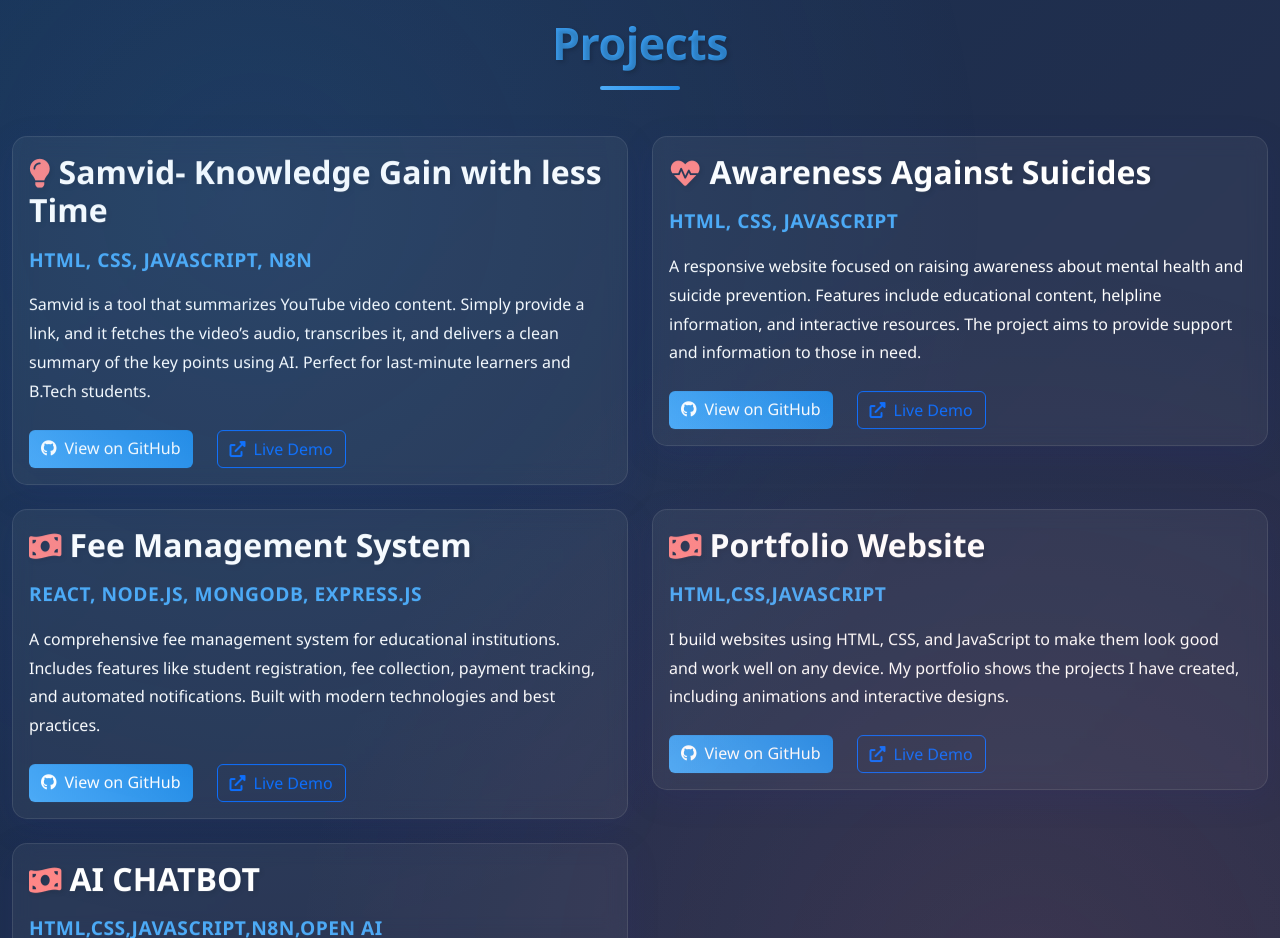
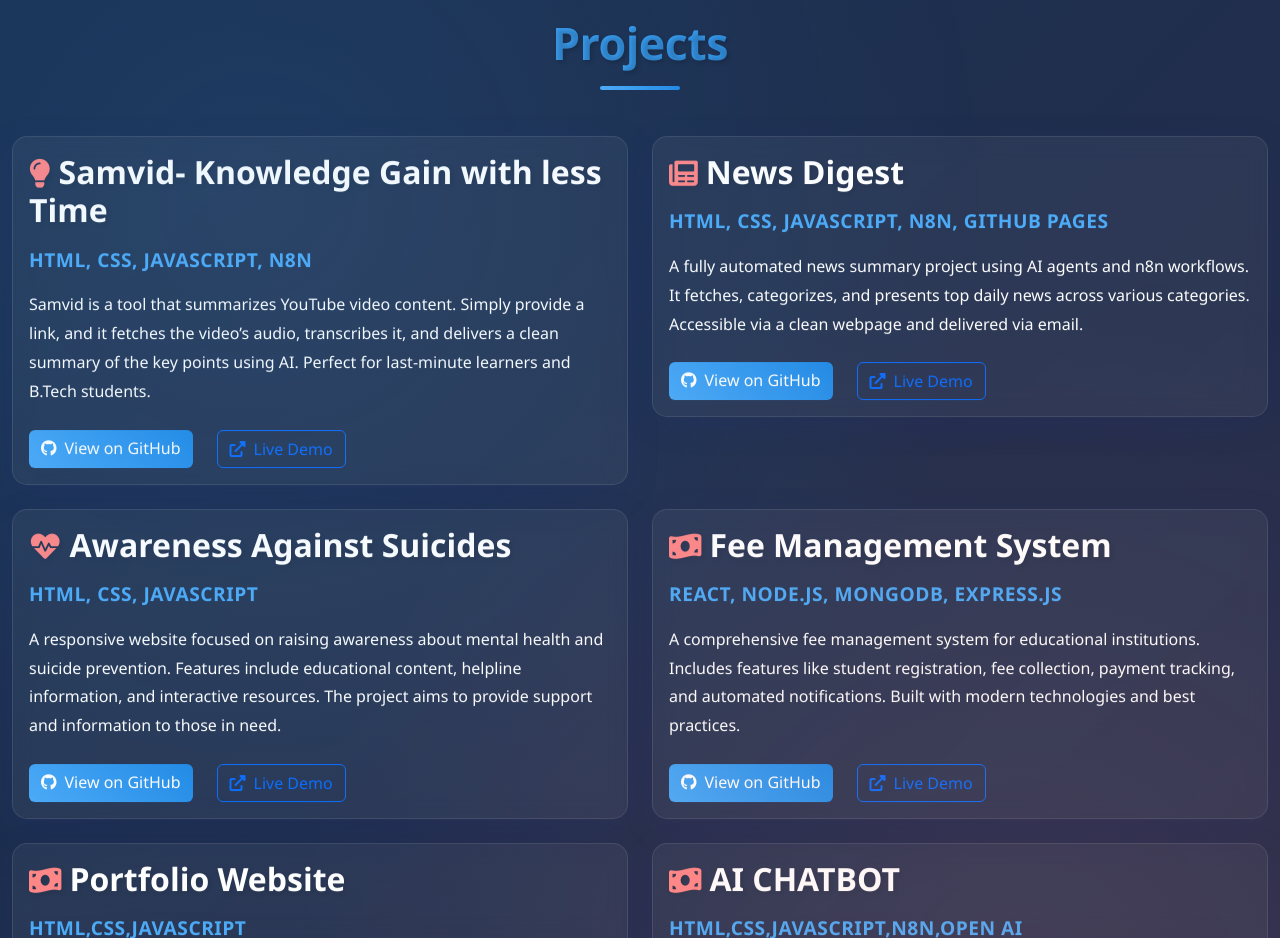
Before and after one commit to vinod7504/Portfolio, a plain HTML site: page index.html in a window 1280 px wide. Shown: the part 5660-6598 px from the top of the page. Drawn offline with nearby package versions, Linux system fonts and the light colour scheme.

Commit message:
Update index.html

```diff
--- a/index.html
+++ b/index.html
@@ -340,6 +340,29 @@
             </div>
           </div>
         </div>
+
+        <div class="col-md-6 mb-4" data-aos="fade-up">
+  <div class="card">
+    <div class="card-body">
+      <h3 class="project-title">
+        <i class="fas fa-newspaper me-2"></i>News Digest
+      </h3>
+      <p class="project-tech">HTML, CSS, JavaScript, n8n, GitHub Pages</p>
+      <p class="project-description">
+        A fully automated news summary project using AI agents and n8n workflows. It fetches, categorizes,
+        and presents top daily news across various categories. Accessible via a clean webpage and delivered via email.
+      </p>
+      <div class="project-links">
+        <a href="https://github.com/vinod7504/news-digest" target="_blank" class="btn btn-primary me-2">
+          <i class="fab fa-github me-2"></i>View on GitHub
+        </a>
+        <a href="https://vinod7504.github.io/news-digest/" target="_blank" class="btn btn-outline-primary">
+          <i class="fas fa-external-link-alt me-2"></i>Live Demo
+        </a>
+      </div>
+    </div>
+  </div>
+</div>
         <div class="col-md-6 mb-4" data-aos="fade-up">
           <div class="card">
             <div class="card-body">
```
